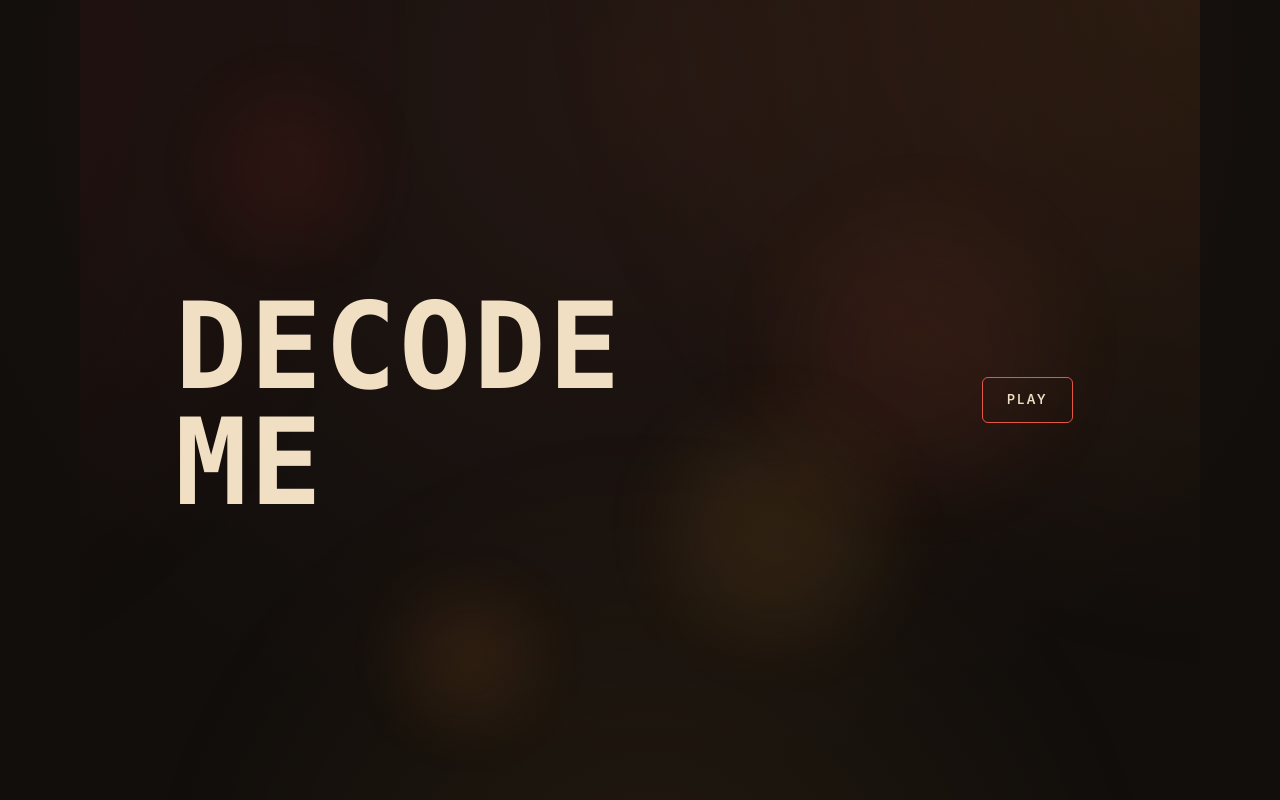
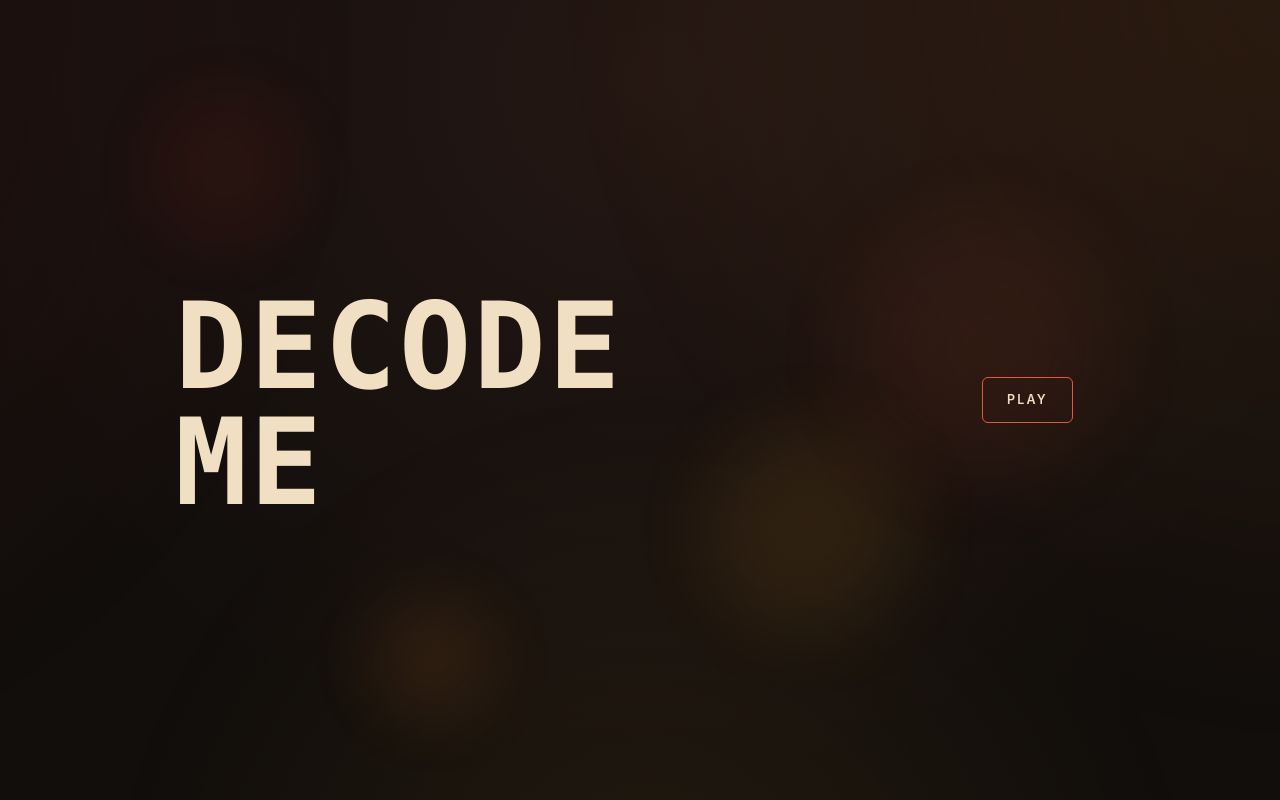
Before and after one commit to Prosperum26/decode-me, a React (Vite) app: page / in a window 1280 px wide. Built offline with nearby package versions, Linux system fonts and the light colour scheme.

Commit message:
fix: adjust layout properties for #root and .home-shell components

```diff
--- a/src/index.css
+++ b/src/index.css
@@ -25,8 +25,8 @@ body { margin: 0; min-width: 320px; background: var(--page-bg); }
 a { color: inherit; }
 a:focus-visible { outline: 2px solid var(--focus); outline-offset: 4px; }
 
-#root { min-height: 100svh; }
-.site-shell { min-height: 100svh; display: flex; flex-direction: column; background: radial-gradient(circle at 50% 10%, #241713 0, var(--page-bg) 44rem); }
+#root { width: 100%; min-height: 100svh; }
+.site-shell { width: 100%; min-height: 100svh; display: flex; flex-direction: column; background: radial-gradient(circle at 50% 10%, #241713 0, var(--page-bg) 44rem); }
 .site-header { width: min(1120px, 100%); margin: 0 auto; padding: 1.5rem 2rem; display: flex; align-items: center; justify-content: space-between; border-bottom: 1px solid var(--border); }
 .brand { display: inline-flex; align-items: center; gap: .65rem; color: var(--text-primary); font-size: 1.05rem; font-weight: 600; text-decoration: none; letter-spacing: .08em; text-transform: uppercase; }
 .brand-symbol { color: var(--golden-orange); font-size: .8rem; }
@@ -34,7 +34,7 @@ nav { display: flex; gap: 1.5rem; }
 .nav-link { color: var(--text-secondary); font-size: .78rem; letter-spacing: .12em; text-decoration: none; text-transform: uppercase; transition: color .2s ease; }
 .nav-link:hover, .nav-link.active { color: var(--coral-red); }
 .main-content { width: min(1120px, 100%); flex: 1; margin: 0 auto; }
-.home-shell .main-content { display: flex; }
+.home-shell .main-content { display: flex; width: 100%; max-width: none; }
 .page-section { min-height: calc(100svh - 9rem); padding: clamp(5rem, 13vw, 10rem) 2rem; }
 .home-page { position: relative; display: grid; place-items: center; overflow: hidden; isolation: isolate; }
 .home-page::before { position: absolute; z-index: -1; inset: -25%; background: radial-gradient(circle at 18% 30%, rgba(151, 40, 40, .16), transparent 28%), radial-gradient(circle at 78% 24%, rgba(235, 127, 49, .12), transparent 30%), radial-gradient(circle at 54% 78%, rgba(252, 173, 56, .08), transparent 26%); background-size: 145% 145%; content: ''; animation: gradient-drift 28s ease-in-out infinite alternate; }
```
